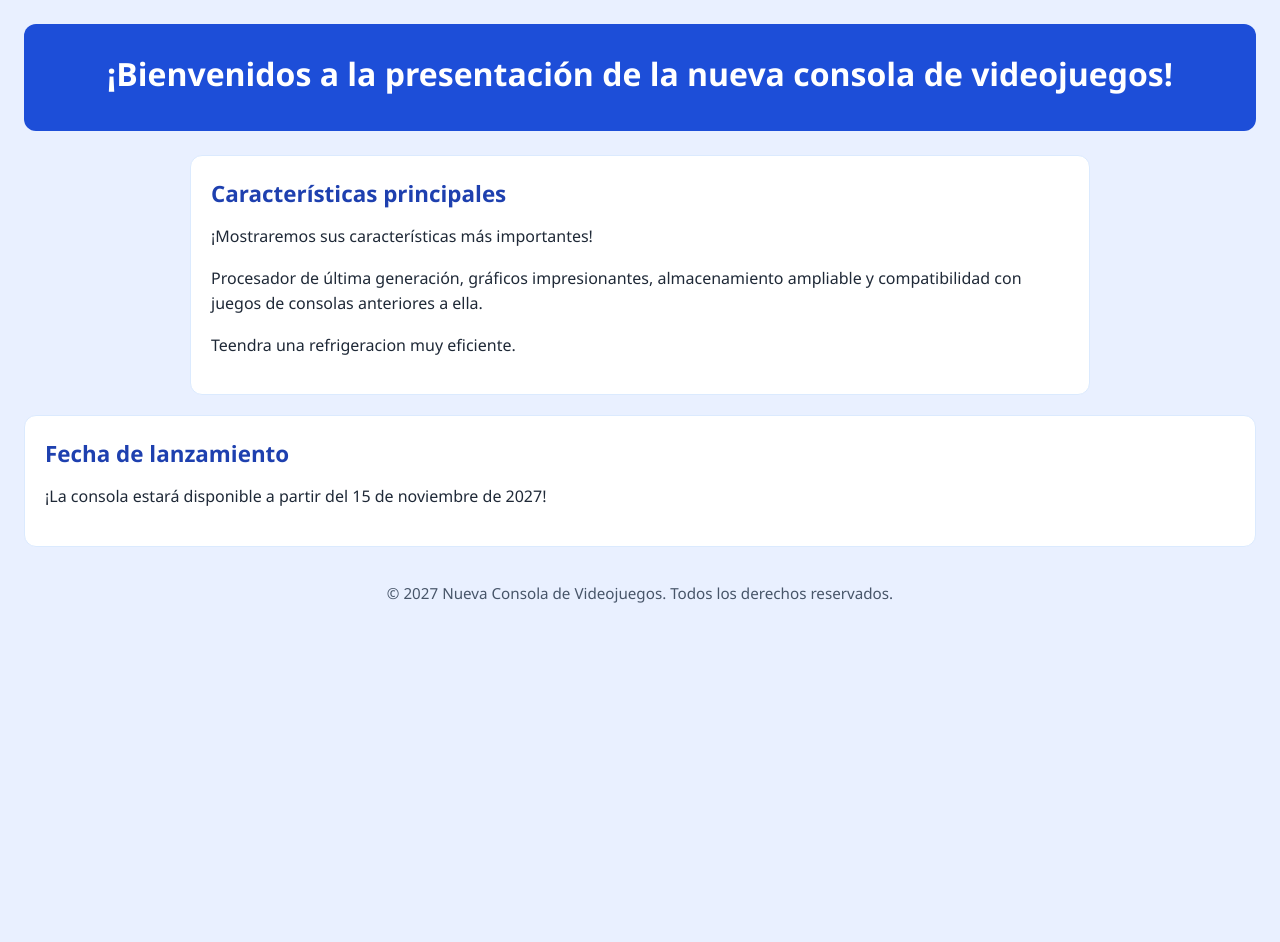
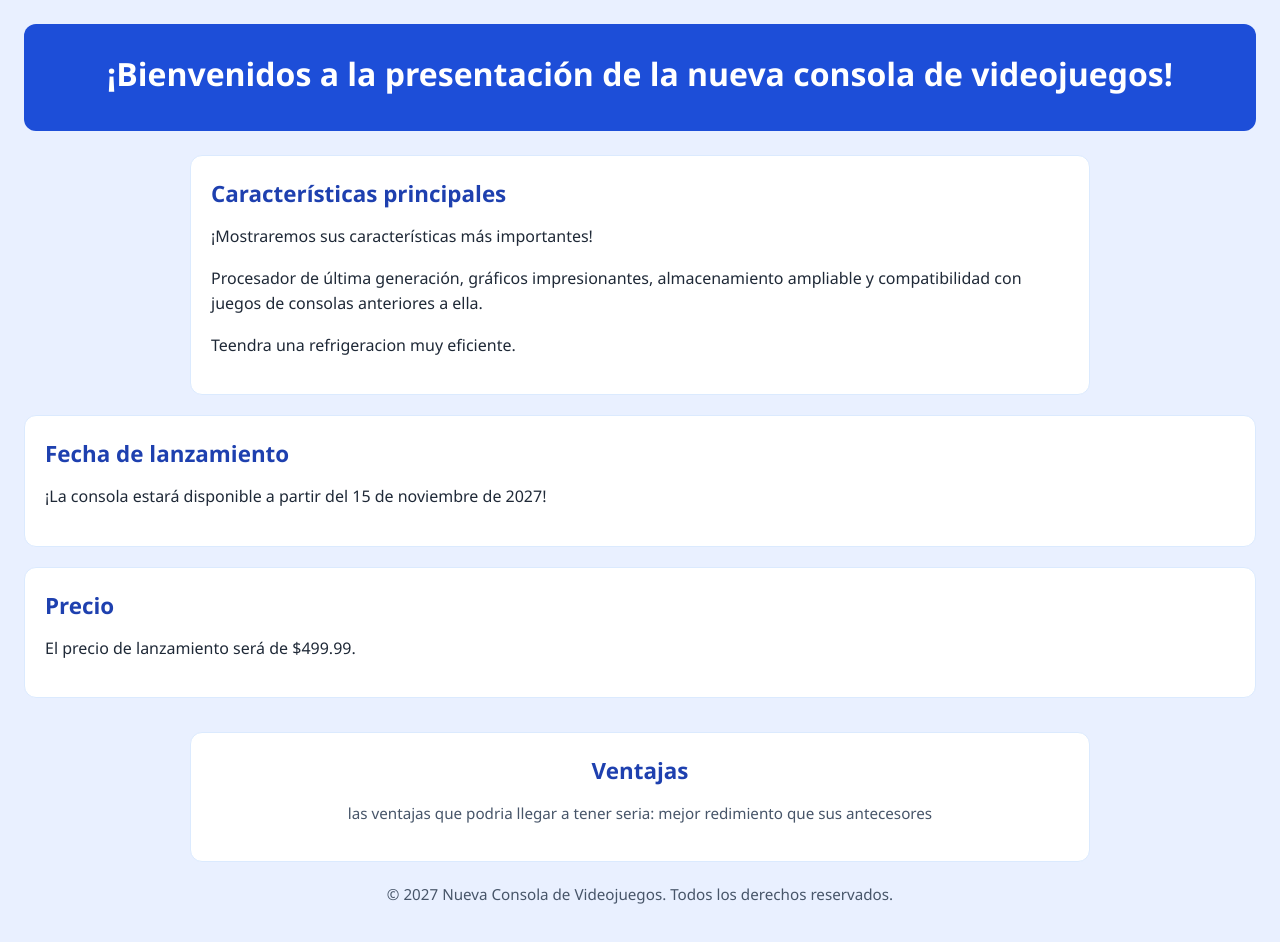
Before and after one commit to DiegoLazo12-code/Prueba_front_DiegoLazo, a plain HTML site: page index.html in a window 1280 px wide. Before the commit the page ends 800 px from the top, so only its background shows below. Drawn offline with Linux system fonts and the light colour scheme.

Commit message:
Cuarto commit: le añadi mas caracteristicas a la pagina sobre el producto

```diff
--- a/index.html
+++ b/index.html
@@ -23,8 +23,17 @@
             <p>¡La consola estará disponible a partir del 15 de noviembre de 2027!</p>
         </section>
     </main>
-
+        <section>
+            <h2>Precio</h2>
+            <p>El precio de lanzamiento será de $499.99.</p>
+        </section>
     <footer>
+    <main>
+        <section>
+            <h2>Ventajas</h2>
+            <p>las ventajas que podria llegar a tener seria: mejor redimiento que sus antecesores</p>
+        </section>
+    </main>
         <p>&copy; 2027 Nueva Consola de Videojuegos. Todos los derechos reservados.</p>
     </footer>
 </body>
```
